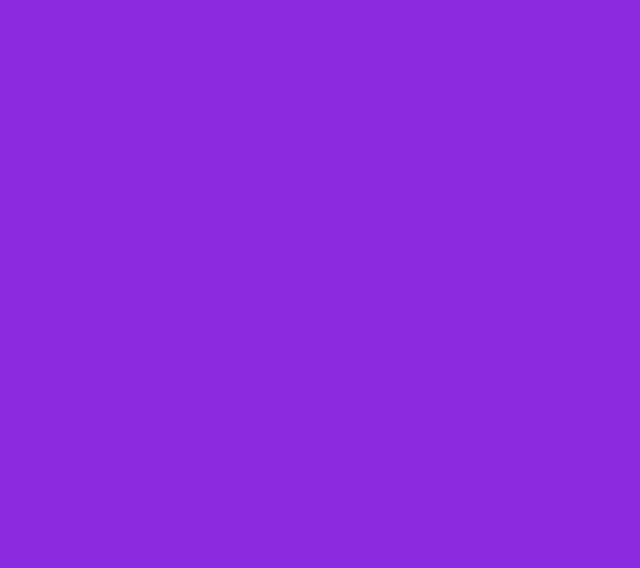
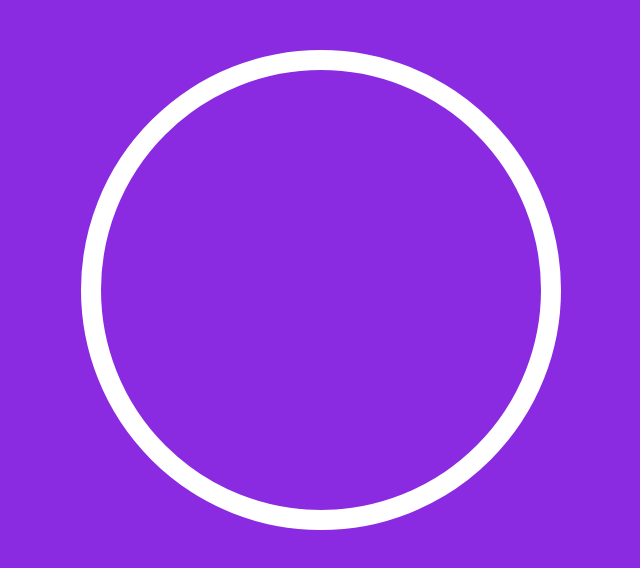
Before and after one commit to davidobodo/clock, a plain HTML site: page index.html in a window 1280 px wide. Shown: the whole page, without its empty margins (319-959 px from the left). Drawn offline with Linux system fonts and the light colour scheme.

Commit message:
border for clock done

```diff
--- a/index.html
+++ b/index.html
@@ -8,7 +8,20 @@
 <style>
     body{
         margin:0;
-        background-color: blueviolet
+        background-color: blueviolet;
+        max-height: 100vh;
+    }
+
+    .clock{
+        width:30rem;
+        height:30rem;
+        border: 20px solid white;
+        border-radius: 50%;
+        margin: 50px auto;
+        position: relative;
+        padding:2rem;
+        box-sizing:border-box;
+
     }
 
 </style>
```
